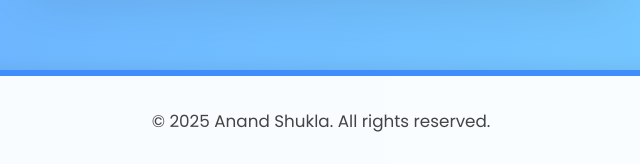
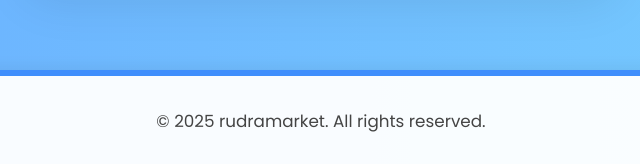
Before and after one commit to anandshukla2212/rudramarket, a plain HTML site: page index.html in a window 1280 px wide. Shown: the part 2517-2681 px from the top of the page, 319-959 px from the left. Drawn offline with Linux system fonts and the light colour scheme.

Commit message:
Update index.html

```diff
--- a/index.html
+++ b/index.html
@@ -469,7 +469,7 @@
   </section>
 
   <footer>
-    &copy; 2025 Anand Shukla. All rights reserved.
+    &copy; 2025 rudramarket. All rights reserved.
   </footer>
 
   <script>
```
